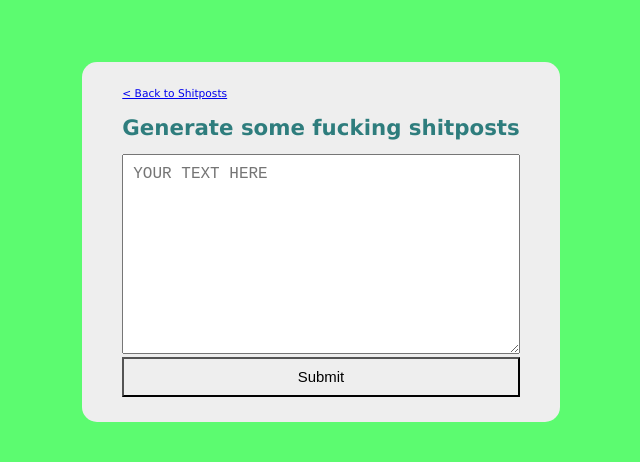
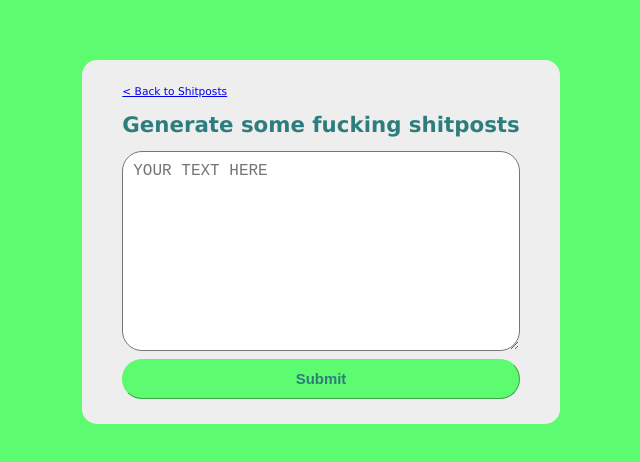
Before and after one commit to shitpostloudly/shitpostloudly.github.io, a React (Create React App) app: page /make-a-shitpost in a window 1280 px wide. Shown: the part 158-620 px from the top of the page, without its empty margins (319-959 px from the left). Built offline with nearby package versions, Linux system fonts and the light colour scheme; a web font is replaced by a local one.

Commit message:
Good enough to publish

```diff
--- a/src/MakeAShitpost.js
+++ b/src/MakeAShitpost.js
@@ -7,6 +7,27 @@ import { GColor } from './colors'
 import { ShitpostSpeech } from './ShitpostJS'
 
 import './App.css';
+import './RoundedSubmitButton.css'
+
+const textAreaStyle = {
+  resize: 'vertical',
+  boxSizing: 'border-box',
+  width: '100%',
+  padding: 10,
+  height: 200,
+  minHeight: 200,
+  fontSize: 16,
+  borderRadius: 20
+}
+
+const RoundedSubmitButton = ({ color='black', invertedColor='white', onClick=()=>{} }) => {
+  return (
+    <button
+    className="RoundedSubmitButton"
+    style={{ marginTop: 5, color: invertedColor, backgroundColor: color, borderColor: color }}
+    onClick={onClick}>Submit</button>
+  )
+}
 
 export default class MemeMaker extends Component {
   constructor() {
@@ -15,7 +36,8 @@ export default class MemeMaker extends Component {
     this.state = {
       text: '',
       url: '',
-      backgroundColor: color
+      backgroundColor: color,
+      disableTextArea: false
     }
   }
 
@@ -30,22 +52,28 @@ export default class MemeMaker extends Component {
   }
 
   submit = () => {
-    ShitpostCentral.submitToGlotIo(this.state.text).then(x => this.setState({ url: '/' + x }))
+    if (!this.state.text || !this.state.text.trim()) return
+    ShitpostCentral.submitToGlotIo(this.state.text).then(x => {
+      if (!x) return
+      this.setState({ url: '/' + x, disableTextArea: true })
+    })
   }
 
   render() {
-    const bgColor = this.state.backgroundColor;
+    const bgColor = this.state.backgroundColor
+    const cssBgColor = `rgb(${bgColor.r}, ${bgColor.g}, ${bgColor.b})`
     const restrict = restrictBetween(0, 125)
-    document.body.style.backgroundColor = `rgb(${bgColor.r}, ${bgColor.g}, ${bgColor.b})`
+    document.body.style.backgroundColor = cssBgColor
     const color = `rgb(${restrict(bgColor.r*0.5)}, ${restrict(bgColor.g*0.5)}, ${restrict(bgColor.g*0.5)})`
+    const invertedColor = (bgColor.r > 155 || bgColor.g > 155 || (bgColor.b > 180 && bgColor.g > 90) || (bgColor.b > 180 && bgColor.r > 90)) ? color : 'white'
     return (
       <div className="ShitpostContainer">
         <div className="ShitpostCentre" style={{ textAlign: 'center' }}>
           <div style={{ borderRadius: 15, padding: '25px 40px', backgroundColor: '#eee' }}>
             <div style={{ textAlign: 'left' }}><Link style={{ fontSize: '1em' }} to="/">&lt; Back to Shitposts</Link></div>
             <h1 style={{ color: color }}>Generate some fucking shitposts</h1>
-            <textarea style={{ resize: 'vertical', boxSizing: 'border-box', width: '100%', padding: 10, height: 200, minHeight: 200, fontSize: 16 }} placeholder="YOUR TEXT HERE" type="text" onChange={(e) => this.textChange(e.target.value)} value={this.state.text} />
-            <button style={{ height: 40, width: '100%', fontSize: '1.4em', backgroundColor: 'transparent' }} onClick={this.submit}>Submit</button>
+            <textarea disabled={this.state.disableTextArea} style={textAreaStyle} placeholder="YOUR TEXT HERE" onChange={(e) => this.textChange(e.target.value)} value={this.state.text} />
+            <RoundedSubmitButton color={cssBgColor} invertedColor={invertedColor} onClick={this.submit} />
             {(this.state.url) ? <div style={{ padding: 10 }}><Link style={{ width: '100%', fontSize: '1.4em'}} to={this.state.url}>Here's your link!</Link></div> : <div></div>}
           </div>
         </div>
--- /dev/null
+++ b/src/RoundedSubmitButton.css
@@ -0,0 +1,15 @@
+button.RoundedSubmitButton {
+  height: 40px;
+  width: 100%;
+  font-size: 1.4em;
+  border-radius: 20px;
+  line-height: 0;
+  font-weight: 800;
+  outline: 0;
+  border-width: 1px;
+  border-style: outset;
+}
+button.RoundedSubmitButton:active {
+  border-width: 3px;
+  border-style: inset;
+}
```
